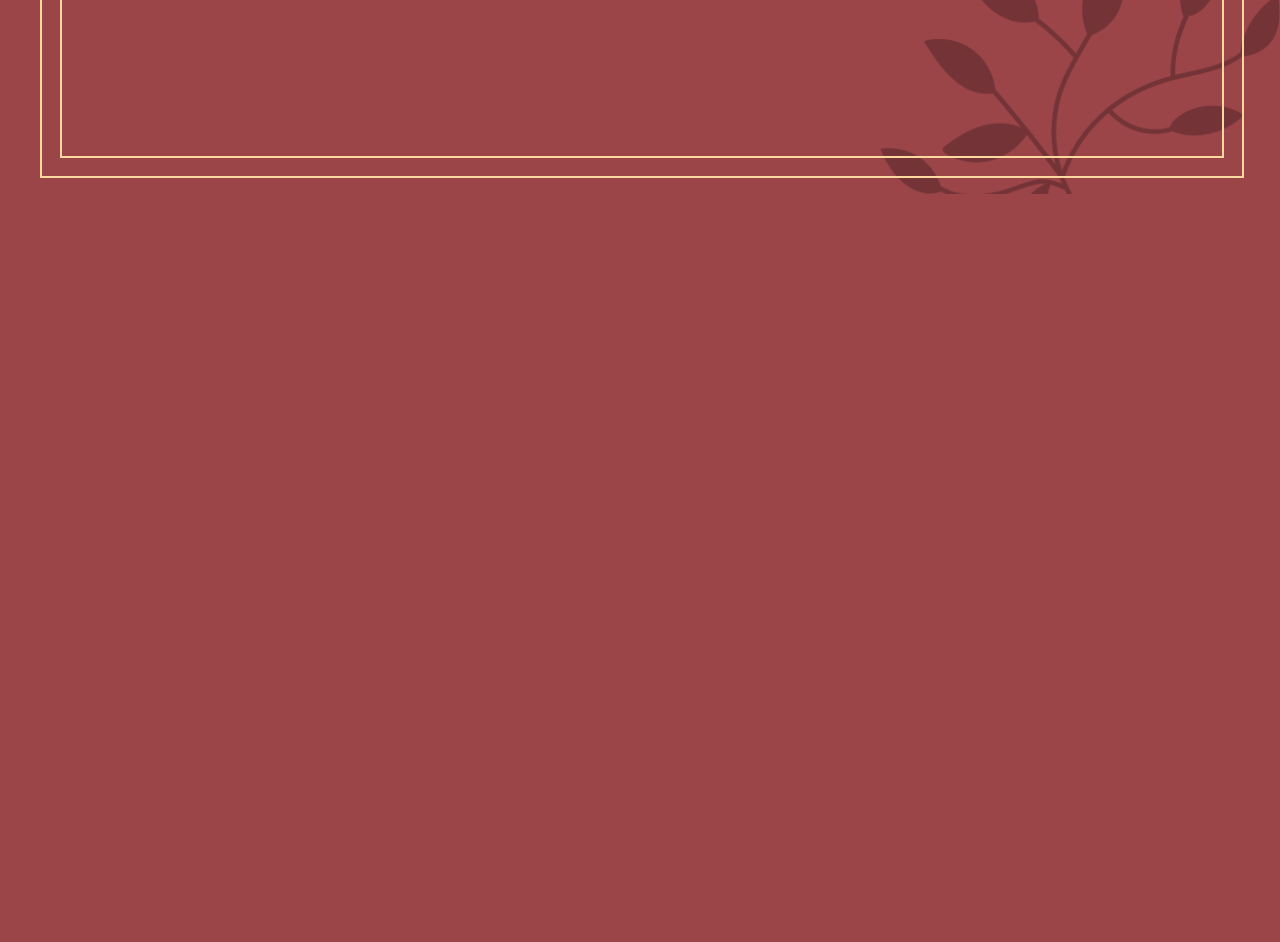
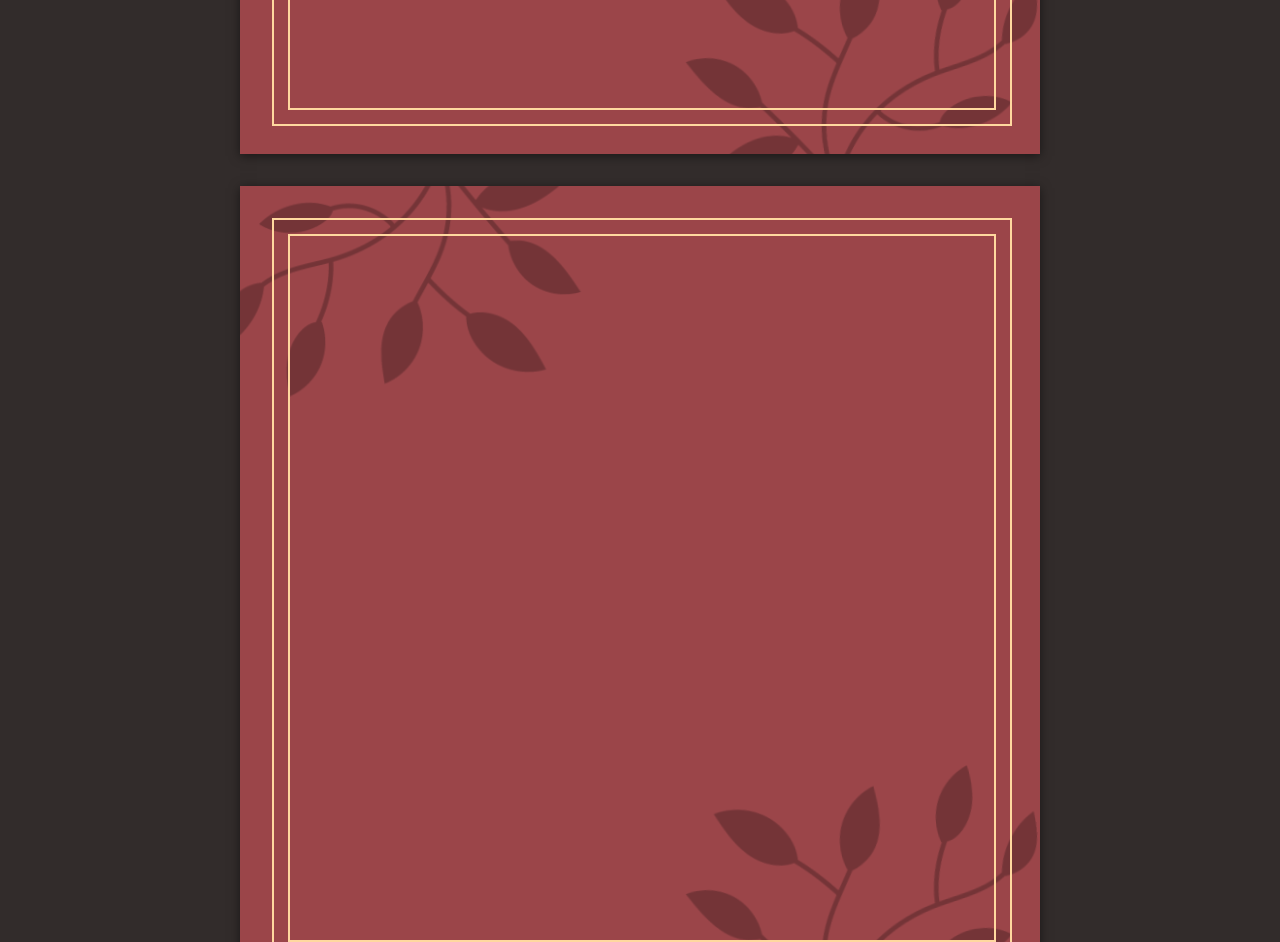
Before and after one commit to jobithmb/our11-11wish, a website: page src/views/index.html in a window 1280 px wide. Shown: the part 646-1588 px from the top of the page. Before the commit the page ends 840 px from the top, so only its background shows below. Drawn offline with nearby package versions, Linux system fonts and the light colour scheme; files that its build step writes are made by us from their sources; files whose address does not match are found by name.

Commit message:
basic setup completed

```diff
--- /dev/null
+++ b/src/scss/_animations.scss
@@ -0,0 +1,9 @@
+.sway {
+    animation: sway 8s infinite;
+    transform-origin: 50% 100% 0;
+}
+
+@keyframes sway {
+    0%, 100%{ transform: rotate(-6deg);}
+    50%{ transform: rotate(6deg); }
+}
--- a/src/scss/_global.scss
+++ b/src/scss/_global.scss
@@ -2,7 +2,6 @@
 body {
   color: $font-color;
   font-family: $body-font;
-  background-color: $background-color;
 }
 
 .debug--white {
--- a/src/scss/style.scss
+++ b/src/scss/style.scss
@@ -1,74 +1,87 @@
 // style.scss
 @import "_vars.scss";
 @import "_global.scss";
+@import "_animations.scss";
 
 body {
-    padding: 20px;
   position: relative;
   z-index: 0;
   margin: 0;
-
-    &::before {
-        content: '';
-        display: block;
-        position: absolute;
-        top: 0;
-        left: 0;
-        height: 30%;
-        width: 400px;
-        background-image: url('/assets/images/leaves.png');
-        background-size: cover;
-        background-repeat: no-repeat;
-        transform: scaleX(-1) scaleY(-1);
-        filter: grayscale(1) brightness(0) opacity(0.25);
+  background-color: #322c2b;
 }
 
-    &::after {
-        content: '';
-        display: block;
-        position: absolute;
-        bottom: 0;
-        right: 0;
-        height: 30%;
-        width: 400px;
-        background-image: url('/assets/images/leaves.png');
-        background-size: cover;
-        background-repeat: no-repeat;
-        filter: grayscale(1) brightness(0) opacity(0.25);
-    }
-}
-
-.container {
+.card {
   width: 100%;
-  max-width: 1200px;
+  max-width: 800px;
   margin: 0 auto;
   height: 100vh;
   display: flex;
   justify-content: center;
   align-items: center;
   position: relative;
+  background-color: $background-color;
+  overflow: hidden;
+  box-shadow: 0px 2px 10px rgba(0, 0, 0, 0.5);
 
   &::before {
-    content: '';
+    content: "";
     position: absolute;
-    top: 0;
-    left: 0;
-    width: 100%;
-    height: 100%;
+    top: 2rem;
+    left: 2rem;
+    width: calc(100% - 4rem);
+    height: calc(100% - 4rem);
     border: solid 2px $accent-color;
     z-index: 2;
   }
 
   &::after {
-    content: '';
+    content: "";
     position: absolute;
-    top: 20px;
-    left: 20px;
-    width: calc(100% - 40px);
-    height: calc(100% - 40px);
+    top: calc(3rem);
+    left: calc(3rem);
+    width: calc(100% - 6rem);
+    height: calc(100% - 6rem);
     border: solid 2px $accent-color;
     z-index: 2;
   }
+
+  .leaf-top {
+    content: "";
+    display: block;
+    position: absolute;
+    top: -2rem;
+    left: -1rem;
+    height: 30%;
+    width: 400px;
+    background-image: url("/assets/images/leaf-top.png");
+    background-size: cover;
+    background-repeat: no-repeat;
+    background-position: bottom center;
+    filter: grayscale(1) brightness(0) opacity(0.25);
+    animation: sway 4s infinite 0.5s;
+    transform-origin: 0 100% 50%;
+  }
+
+  .leaf-bottom {
+    content: "";
+    display: block;
+    position: absolute;
+    bottom: -2rem;
+    right: -1rem;
+    height: 30%;
+    width: 400px;
+    background-image: url("/assets/images/leaf-bottom.png");
+    background-size: cover;
+    background-repeat: no-repeat;
+    background-position: top center;
+    filter: grayscale(1) brightness(0) opacity(0.25);
+    animation: sway 4s infinite 1s;
+    transform-origin: 50% 100% 0;
+  }
+}
+
+.card + .card {
+  margin-top: 2rem;
 }
 
 .hero-names {
--- a/src/views/index.html
+++ b/src/views/index.html
@@ -1,5 +1,6 @@
 <!DOCTYPE html>
 <html lang="en">
+
 <head>
     <meta charset="UTF-8">
     <meta name="viewport" content="width=device-width, initial-scale=1.0">
@@ -7,18 +8,29 @@
     <link rel="stylesheet" href="./assets/style.css">
     <link rel="preconnect" href="https://fonts.googleapis.com">
     <link rel="preconnect" href="https://fonts.gstatic.com" crossorigin>
-    <link href="https://fonts.googleapis.com/css2?family=Comfortaa:wght@300..700&family=Great+Vibes&display=swap" rel="stylesheet">
+    <link href="https://fonts.googleapis.com/css2?family=Comfortaa:wght@300..700&family=Great+Vibes&display=swap"
+        rel="stylesheet">
 </head>
+
 <body>
     <div class="container">
-        <header></header>
-        <div class="hero-names">
-            <div class="groom">Jobith</div>
-            <div class="and">&</div>
-            <div class="bride">Banu</div>
+
+        <div class="card">
+            <div class="leaf-top"></div>
+            <div class="hero-names">
+                <div class="groom">Jobith</div>
+                <div class="and">&</div>
+                <div class="bride">Banu</div>
+            </div>
+            <div class="leaf-bottom"></div>
+        </div>
+        <div class="card">
+            <div class="leaf-top"></div>
+            <div class="leaf-bottom"></div>
         </div>
     </div>
 
     <script src="./assets/script.js"></script>
 </body>
+
 </html>
```
Also changed, not shown: src/images/butterfly.png (added), src/images/flower-bottom.png (added), src/images/flower-top.png (added), src/images/leaf-bottom.png (renamed from src/images/leaves.png), src/images/leaf-top.png (added). Lines whose indentation alone changed are shown as unchanged.
